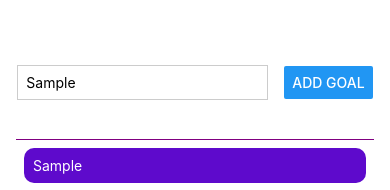
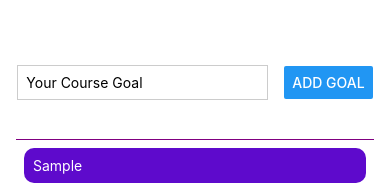
Before and after one commit to rajchatterz/React-Native-App-Course-Goal-, a React Native app: screen / in a window 390 px wide. Both pictures are taken after typing "Sample" into the empty fields and a click on the button "ADD GOAL". Shown: the top 190 px of the page. Built offline with nearby package versions, Linux system fonts and the light colour scheme.

Commit message:
done with pressable

```diff
--- a/App.js
+++ b/App.js
@@ -1,6 +1,7 @@
 import Item from './Component/Item';
 import { StyleSheet, Text, View,Button,TextInput, ScrollView,FlatList } from 'react-native';
 import { useState } from 'react';
+import Input from './Component/Input';
 export default function App() {
   const [storeData, setStoredData] = useState('')
   const [ courseGoal,setCourseGoal] = useState([])
@@ -9,19 +10,20 @@ export default function App() {
   };
 
   function addGoalHandler() {
-    setCourseGoal((e)=>[...e,{text:storeData,id:Math.random()}])
+    setCourseGoal((e) => [...e, { text: storeData, id: Math.random() }])
+    setStoredData('')
   };
+  function deleteGoalHandler() {
+    console.log('delete')
+  }
   return (
     <View style={styles.aooContainer}>
-      <View style={styles.inputContainer}>
-        <TextInput onChangeText={goalInputHandler} style={styles.textInput} placeholder='Your Course Goal' />
-        <Button onPress={addGoalHandler} title='Add Goal'/>
-      </View>
+      <Input input={goalInputHandler} value={storeData} buttonHandler={ addGoalHandler} />
       <View style={styles.listGoal}  >
 
         <FlatList renderItem={(itemData) => {
           return (
-            <Item itemData={ itemData.item.text} />
+            <Item onDelteItem={deleteGoalHandler} itemData={ itemData.item.text} />
           )
         }} data={courseGoal} alwaysBounceVertical={false}
           keyExtractor={(item, index) => {
--- a/Component/Input.js
+++ b/Component/Input.js
@@ -0,0 +1,34 @@
+import React from 'react'
+import { StyleSheet } from 'react-native'
+import { View,TextInput,Button } from 'react-native'
+const Input = ({ input, buttonHandler,value }) => {
+
+  return (
+    <View style={styles.inputContainer}>
+        <TextInput onChangeText={input} value={value} style={styles.textInput} placeholder='Your Course Goal' />
+        <Button onPress={buttonHandler} title='Add Goal'/>
+    </View>
+  )
+}
+
+export default Input
+
+const styles = StyleSheet.create({
+    inputContainer: {
+        flex:1,
+        flexDirection: 'row',
+        justifyContent: 'space-evenly',
+        gap: 15,
+        alignItems: 'center',
+        paddingBottom: 24,
+        borderBottomWidth: 1,
+        borderBottomColor:'purple'
+
+      },
+      textInput: {
+        borderWidth: 1,
+        borderColor: '#cccccc',
+        width: '70%',
+        padding:8
+      },
+})
--- a/Component/Item.js
+++ b/Component/Item.js
@@ -1,10 +1,12 @@
 import { StyleSheet } from "react-native"
-import {View,Text} from 'react-native'
-const Item = ({itemData}) => {
+import {View,Text,Pressable} from 'react-native'
+const Item = ({itemData,onDelteItem}) => {
     return (
-        <View style={styles.goalItem}>
+        <Pressable onPress={onDelteItem}>
+            <View style={styles.goalItem}>
               <Text style={styles.text}>{ itemData}</Text>
-        </View>
+            </View>
+        </Pressable>
     )
 }
 export default Item
```
